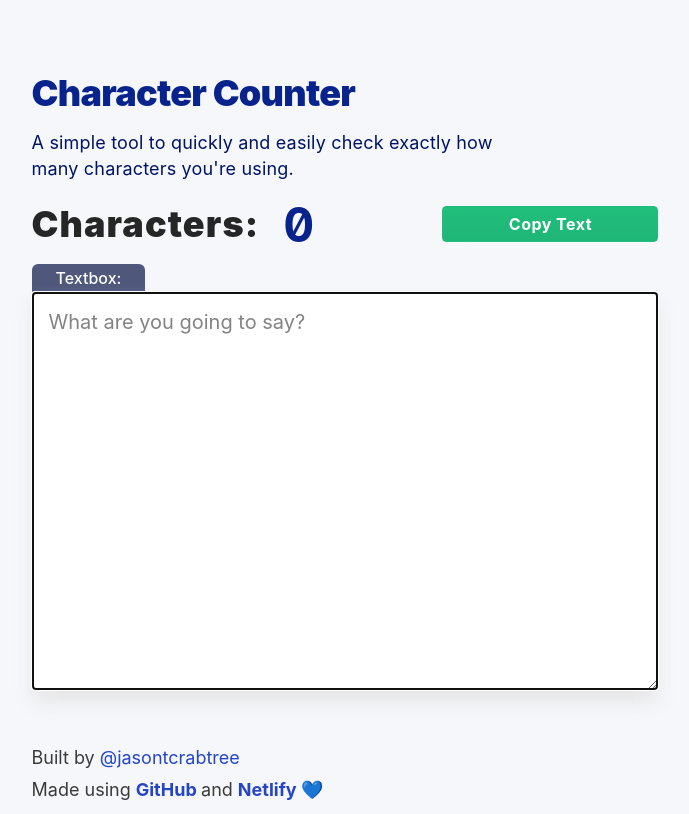
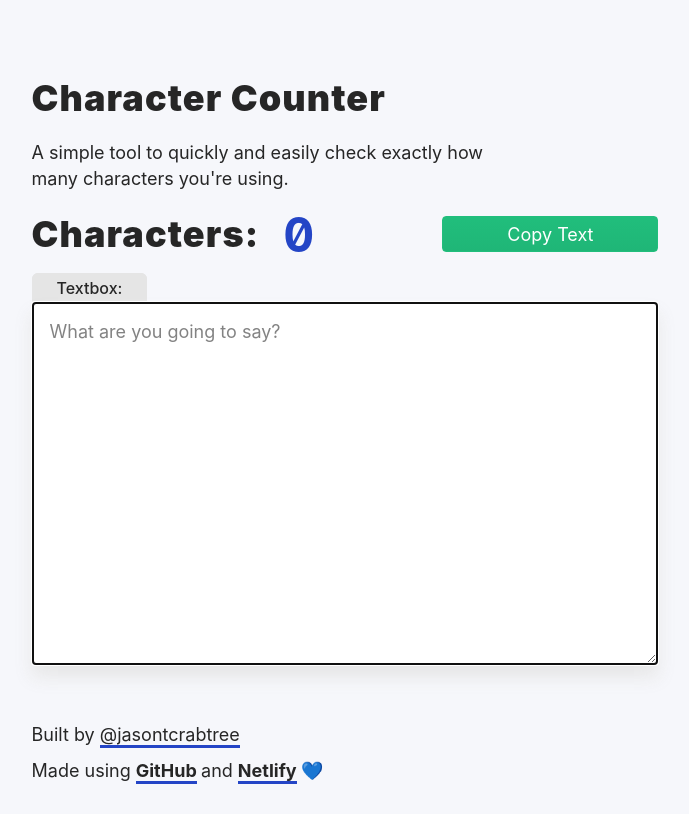
Before and after one commit to jasontcrabtree/CharacterCounter, a plain HTML site: page index.html in a window 1280 px wide. Shown: the whole page, without its empty margins (295-984 px from the left). Drawn offline with Linux system fonts and the light colour scheme.

Commit message:
typography styles

```diff
--- a/index.html
+++ b/index.html
@@ -115,9 +115,8 @@
 					</span>
 					and
 					<span class="thanksStyling">
-						<a href="https://netlify.com">
-							Netlify 💙
-						</a>
+						<a href="https://netlify.com"> Netlify</a>
+						💙
 					</span>
 				</p>
 			</footer>
--- a/style.css
+++ b/style.css
@@ -23,7 +23,7 @@ body {
 	.gridContainer {
 		display: grid;
 		gap: 16px 0px;
-		grid-template-columns: 8px 0px 1fr 1fr 104px 0px 8px;
+		grid-template-columns: 8px 0px 1fr 1fr 96px 0px 8px;
 		grid-template-rows: 1em auto auto 46px auto;
 	}
 
@@ -32,8 +32,8 @@ body {
 	}
 
 	.numberCount {
-		font-size: 34px;
-		justify-content: center;
+		font-size: 48px;
+		justify-content: left;
 	}
 
 	.pageDescription {
@@ -88,11 +88,11 @@ body {
 
 	font-style: normal;
 	font-weight: 900;
-	line-height: 26px;
+	line-height: 36px;
 	font-size: 36px;
-	letter-spacing: -0.02em;
+	letter-spacing: 0.03em;
 
-	color: #08238c;
+	color: #262626;
 }
 
 .pageDescription {
@@ -105,9 +105,8 @@ body {
 
 	line-height: 26px;
 	font-size: 18px;
-	letter-spacing: 0.01em;
 
-	color: #001466;
+	color: #262626;
 }
 
 .characterCountLabel {
@@ -140,17 +139,18 @@ body {
 
 	letter-spacing: 0.03em;
 
-	color: #08238c;
+	color: #2445c6;
 }
 
 .textBoxLabel {
 	font-weight: 500;
-	color: white;
+	color: #262626;
 
 	font-size: 16px;
 	padding: 4px 24px 4px 24px;
 	border-radius: 6px 6px 0px 0px;
-	background-color: #4f577b;
+	background-color: #e5e5e5;
+	border: 1px #e5e5e5 solid;
 	line-height: 160%;
 	margin: 0px;
 }
@@ -172,13 +172,13 @@ textarea::placeholder {
 	height: auto;
 
 	padding: 16px;
-	font-size: 1.25em;
-	line-height: 1.3;
+	font-size: 18px;
+	line-height: 130%;
 
 	color: #262626;
 
 	background: #ffffff;
-	border: 1px solid #e5e5e5;
+	border: 2px solid #e5e5e5;
 	box-sizing: border-box;
 	box-shadow: 0px 12px 16px rgba(229, 229, 229, 0.9);
 }
@@ -219,10 +219,8 @@ textarea::placeholder {
 	grid-column: 5 / 6;
 
 	/* Text styling */
-	font-weight: bold;
-	font-size: 16px;
+	font-size: 18px;
 	text-align: center;
-	letter-spacing: 0.03em;
 	color: #ffffff;
 
 	/* Button styling */
@@ -238,10 +236,10 @@ textarea::placeholder {
 	grid-column: 3 / span 3;
 	grid-row-start: 7;
 
-	line-height: 180%;
-	font-size: 1.125em;
+	line-height: 200%;
+	font-size: 18px;
 
-	color: rgba(38, 38, 38, 0.9);
+	color: #262626;
 }
 
 .platformThanks {
@@ -257,6 +255,7 @@ a:link,
 a:active,
 a:hover,
 a:visited {
-	color: #2445c6;
+	color: #262626;
 	text-decoration: none;
+	border-bottom: 3px #2445c6 solid;
 }
```
